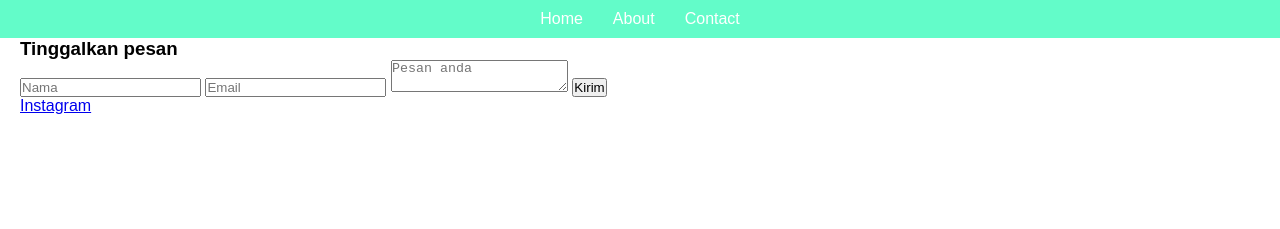
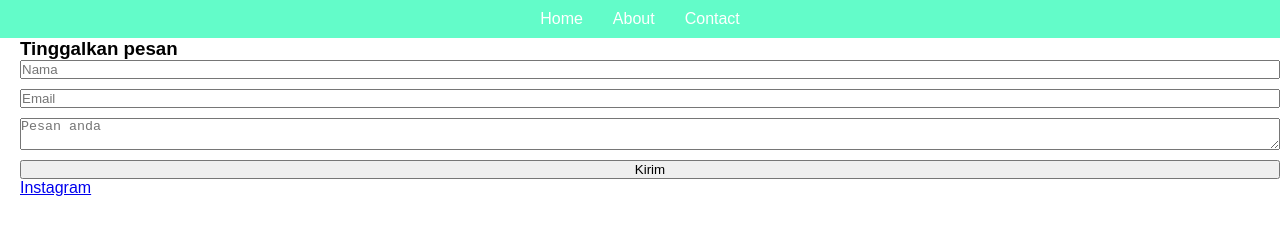
Before and after one commit to chgalih/Galih_Ekskul_Coding_SMP_Kampus, a plain HTML site: page contact.html in a window 1280 px wide. Shown: the top 229 px of the page. Drawn offline with Linux system fonts and the light colour scheme.

Commit message:
Update style.css

```diff
--- a/style.css
+++ b/style.css
@@ -39,6 +39,12 @@ nav ul li a.active {
     color:red;
 }
 
+
+.contact form{
+    display: flex;
+    flex-direction: column;
+    gap: 10px;
+
 footer {
     background-color: black;
     color: aliceblue;
@@ -48,4 +54,5 @@ footer {
     bottom: 0;
     left: 0;
     width: 100%;
+
 }
```
